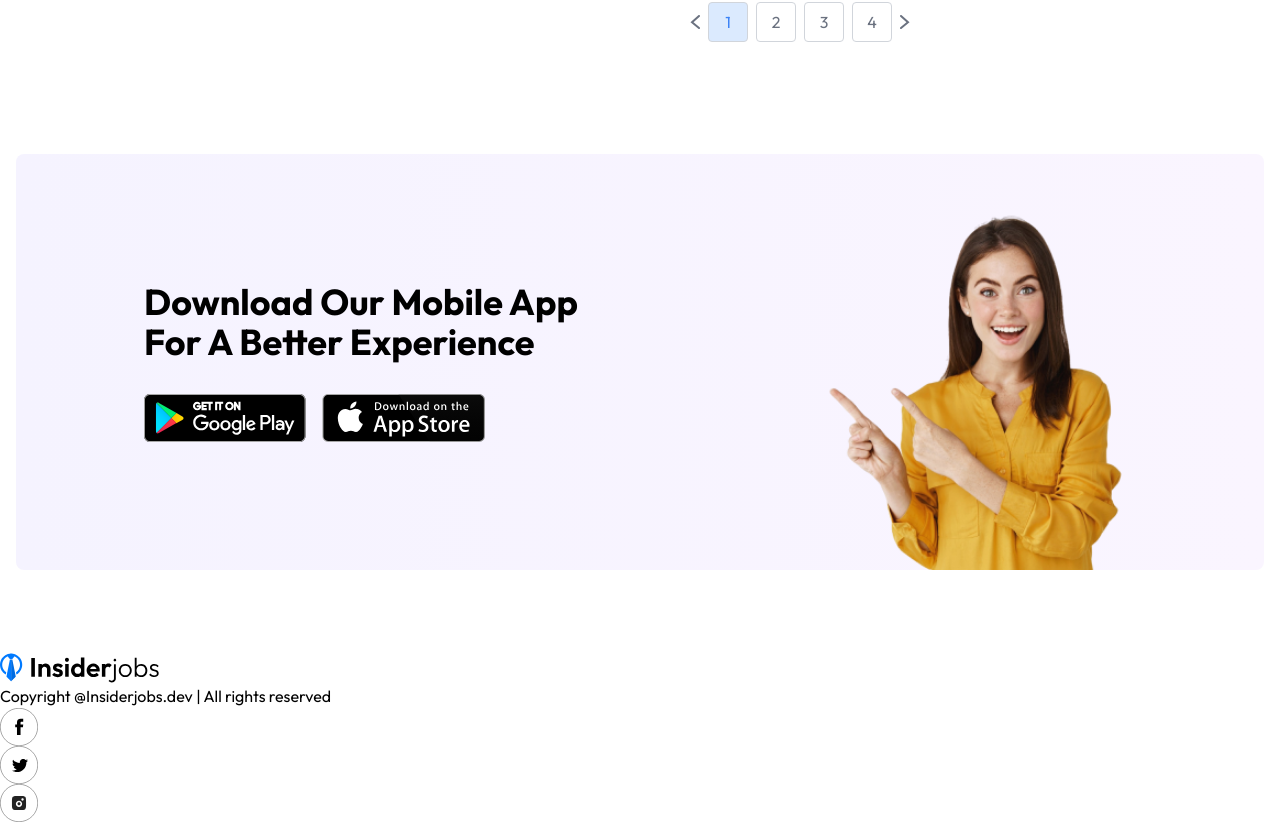
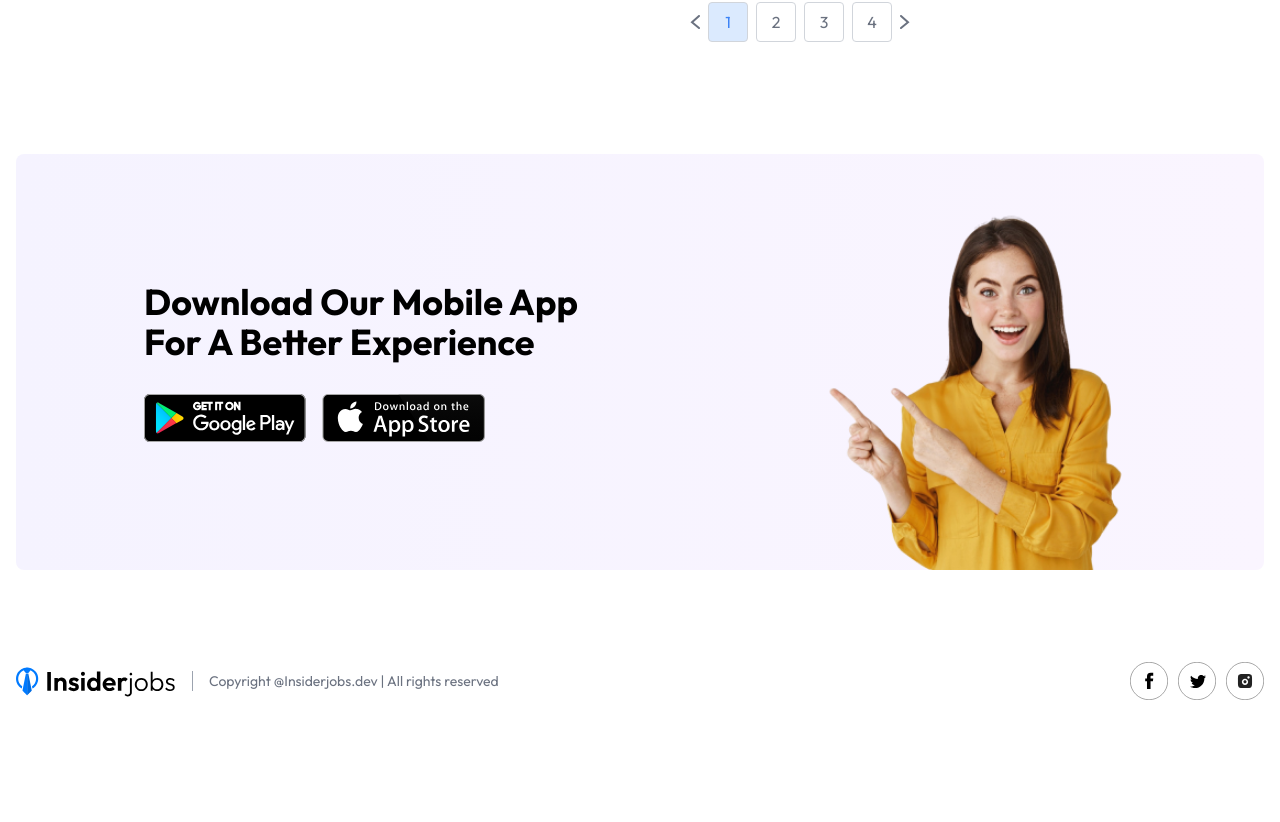
Before and after one commit to FelipeMDantas/JobPortal, a React (Vite) app in the folder client/: page / in a window 1280 px wide. Shown: the part 1356-2178 px from the top of the page. After the commit the page ends 2068 px from the top, so only its background shows below. Built offline with nearby package versions, Linux system fonts and the light colour scheme; no server answers.

Commit message:
[feat] Style the Footer component and create filter-related states

```diff
--- a/client/src/components/Footer.jsx
+++ b/client/src/components/Footer.jsx
@@ -2,10 +2,12 @@
 
 const Footer = () => {
   return (
-    <div>
+    <div className="container px-4 2xl:px-20 mx-auto flex items-center justify-between gap-4 py-3 mt-20">
       <img width={160} src={assets.logo} alt="" />
-      <p>Copyright @Insiderjobs.dev | All rights reserved</p>
-      <div>
+      <p className="flex-1 border-l border-gray-400 pl-4 text-sm text-gray-500 max-sm:hidden">
+        Copyright @Insiderjobs.dev | All rights reserved
+      </p>
+      <div className="flex gap-2.5">
         <img width={38} src={assets.facebook_icon} alt="" />
         <img width={38} src={assets.twitter_icon} alt="" />
         <img width={38} src={assets.instagram_icon} alt="" />
--- a/client/src/components/JobListing.jsx
+++ b/client/src/components/JobListing.jsx
@@ -9,6 +9,9 @@
 
   const [showFilter, setShowFilter] = useState(false);
   const [currentPage, setCurrentPage] = useState(1);
+  const [selectedCategories, setSelectedCategories] = useState([]);
+  const [selectedLocations, setSelectedLocations] = useState([]);
+  const [filteredJobs, setFilteredJobs] = useState(jobs);
 
   return (
     <div className="container 2xl:px-20 mx-auto flex flex-col lg:flex-row max-lg:space-y-8 py-8">
```
